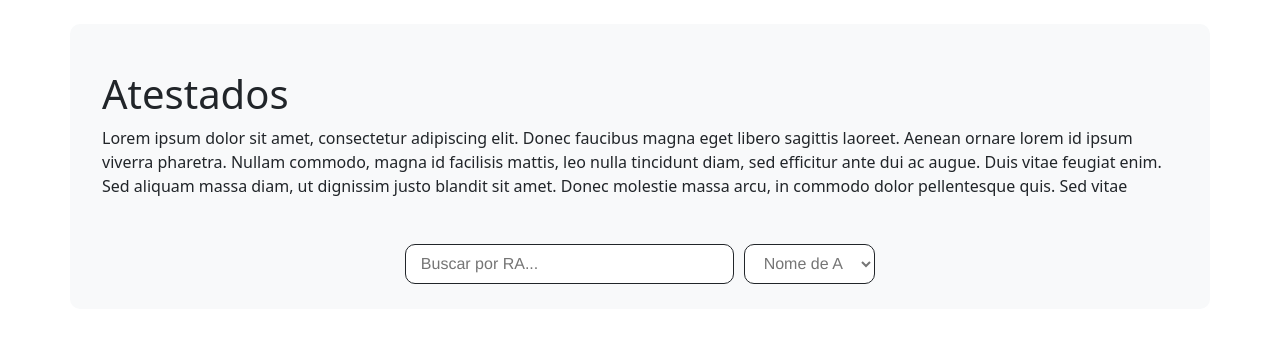
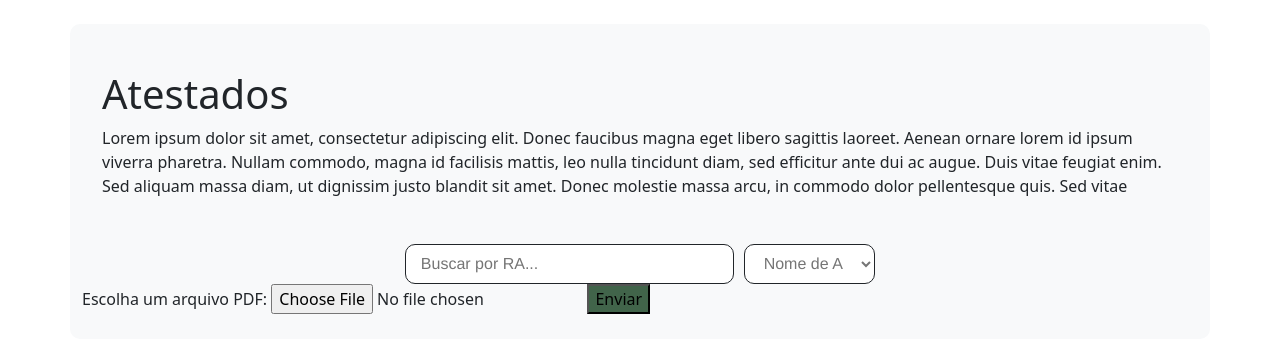
Before and after one commit to Galaticos-API/API-1, a Flask app: page /atestados/ in a window 1280 px wide. Shown: the part 46-399 px from the top of the page. Run offline with Flask 3, Linux system fonts and the light colour scheme; the visitor is signed in with stand-in values (Sample User, id 1); some libraries are stand-ins or nearby versions.

Commit message:
Upload de PDFs e armazenamento em JSON

```diff
--- a/src/app.py
+++ b/src/app.py
@@ -1,5 +1,6 @@
 from flask import Flask, session, redirect, url_for, render_template, request, flash
 from cryptography.fernet import Fernet
+from datetime import datetime
 import secrets
 import json
 import os
@@ -83,3 +84,72 @@ app.register_blueprint(usuarios_bp, url_prefix="/usuario")
 
 if __name__ == '__main__':
     app.run(debug=True)
+
+
+
+#tavão tentando criar uma rota para o upload dos PDFs
+
+UPLOAD_FOLDER = 'uploads'  # Nome da pasta onde os PDFs serão salvos
+
+if not os.path.exists(UPLOAD_FOLDER):
+    os.makedirs(UPLOAD_FOLDER)  # Cria a pasta se ela não existir
+app.config['UPLOAD_FOLDER'] = UPLOAD_FOLDER  # Configura a pasta de upload
+
+ALLOWED_EXTENSIONS = {'pdf'}  # Definição das extensões permitidas
+
+def allowed_file(filename):
+    return '.' in filename and filename.rsplit('.', 1)[1].lower() in ALLOWED_EXTENSIONS
+
+JSON_FILE = 'uploads.json'  # Nome do arquivo JSON
+
+# Garante que o arquivo JSON existe
+if not os.path.exists(JSON_FILE):
+    with open(JSON_FILE, 'w') as f:
+        json.dump([], f)  # Cria uma lista vazia no JSON
+
+def save_to_json(filename, file_path, user):
+    with open(JSON_FILE, 'r', encoding='utf-8') as f:
+        data = json.load(f)  # Carrega os dados existentes
+
+    # Adiciona um novo registro com informações do usuário
+    data.append({
+        "filename": filename,
+        "file_path": file_path,
+        "uploaded_by": user,
+        "timestamp": datetime.now().strftime('%Y-%m-%d %H:%M:%S')
+    })
+
+    with open(JSON_FILE, 'w', encoding='utf-8') as f:
+        json.dump(data, f, indent=4)  # Salva os dados atualizados
+
+@app.route('/src/atestados/uploads', methods=['POST'])
+def upload_file():
+    if 'file' not in request.files:  # Verifica se o arquivo foi enviado
+        return "Nenhum arquivo enviado!", 400
+
+    file = request.files['file']  # Obtém o arquivo do formulário
+
+    if file.filename == '':  # Verifica se o usuário selecionou um arquivo
+        return "Nenhum arquivo selecionado!", 400
+
+    if not allowed_file(file.filename):  # Verifica a extensão
+        return "Apenas arquivos PDF são permitidos!", 400
+
+    if file.mimetype != 'application/pdf':  # Verifica o tipo MIME
+        return "O arquivo enviado não é um PDF válido!", 400
+
+    # Obtém o usuário logado
+    user = session.get("RA")
+    if not user:
+        return "Usuário não autenticado!", 403
+
+    file_path = os.path.join(app.config['UPLOAD_FOLDER'], file.filename)
+    file.save(file_path)  # Salva o arquivo na pasta
+
+    # Salva os detalhes do arquivo no JSON, incluindo o usuário logado
+    save_to_json(file.filename, file_path, user)
+
+    return f"Arquivo {file.filename} enviado com sucesso por {user}!"
+
+if __name__ == '__main__':
+    app.run(debug=True)  # Inicia o servidor Flask
--- a/src/templates/atestados.html
+++ b/src/templates/atestados.html
@@ -42,4 +42,9 @@
         });
     }
 </script>
+<form action="/src/atestados/uploads" method="POST" enctype="multipart/form-data">
+    <label for="file">Escolha um arquivo PDF:</label>
+    <input type="file" name="file" id="file" accept=".pdf" required>
+    <button type="submit">Enviar</button>
+</form>
 {% endblock %}
```
